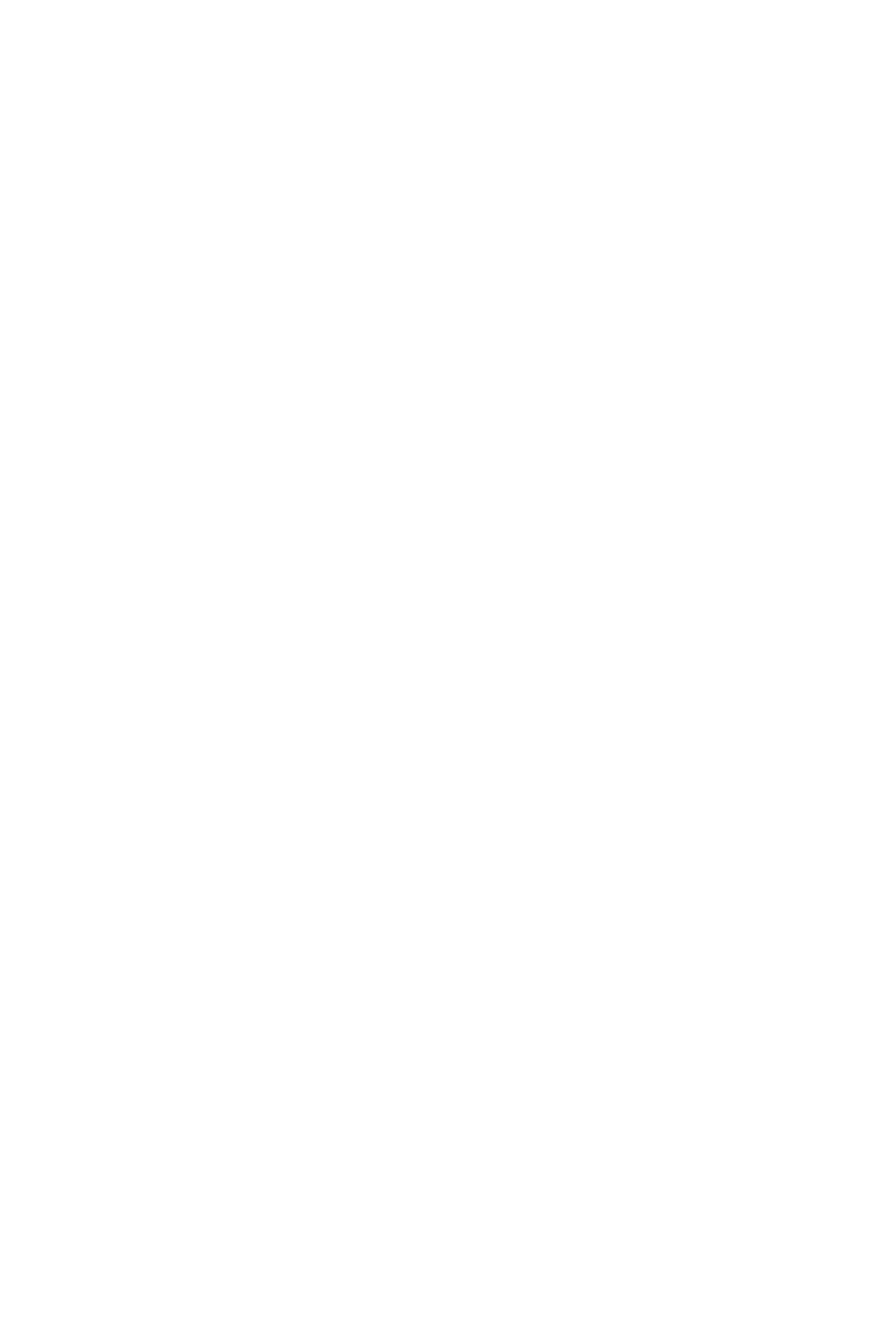
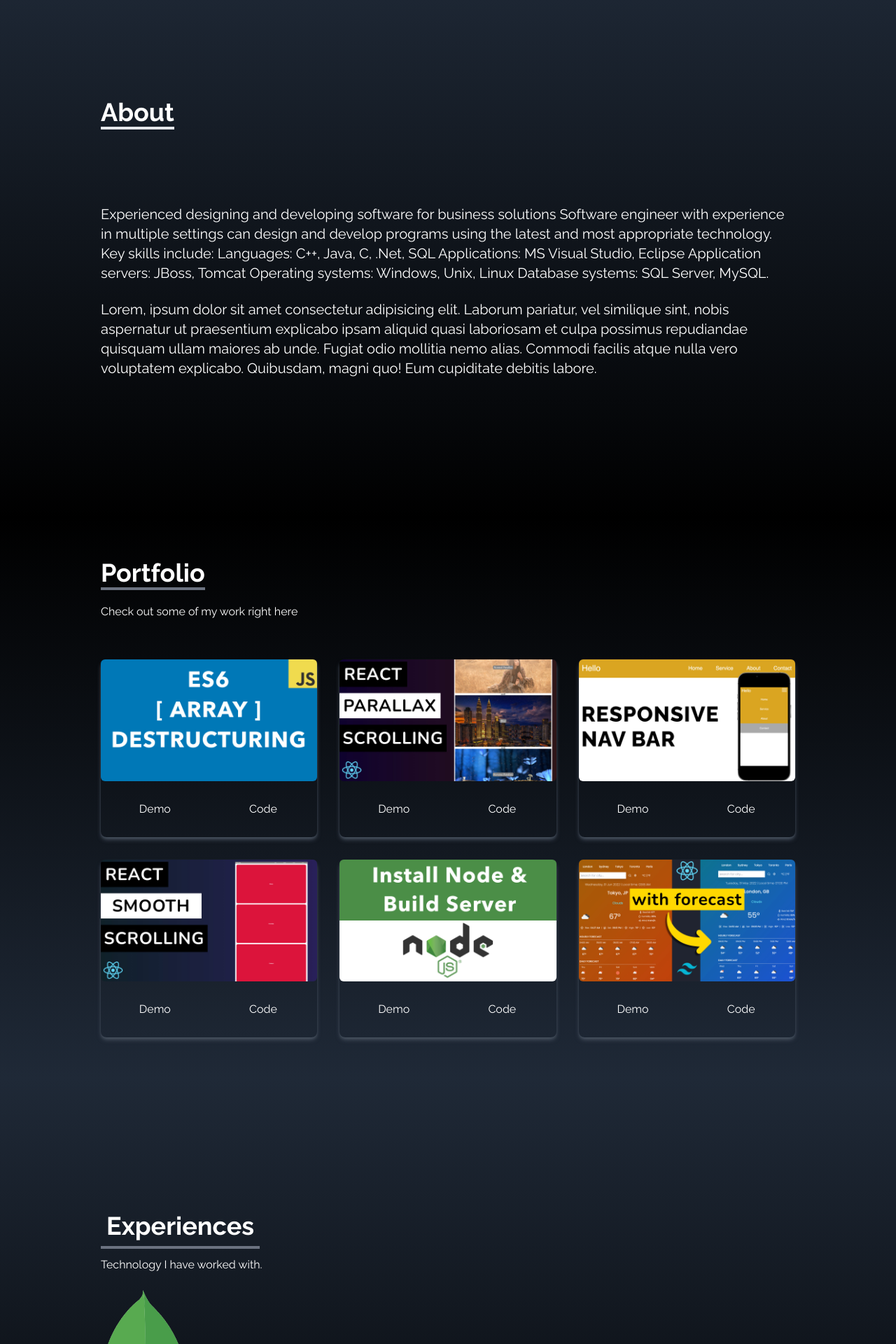
Before and after one commit to ericmaniraguha/portofolio-react-and-tailwind-css, a React (Create React App) app: page / in a window 1280 px wide. Shown: the part 860-2780 px from the top of the page at 70% size. Before the commit the page ends 800 px from the top, so only its background shows below. Built offline with nearby package versions, Linux system fonts and the light colour scheme.

Commit message:
Done with portofolio, about and strated already with experiences

```diff
--- a/src/App.js
+++ b/src/App.js
@@ -1,11 +1,19 @@
+import About from './components/About';
+import Experience from './components/Experience';
 import Home from './components/Home';
 import Navbar from './components/Navbar';
+import Portofolio from './components/Portofolio';
+import SocialLinks from './components/SocialLinks';
 
 function App() {
   return (
     <>
       <Navbar />
       <Home />
+      <About />
+      <Portofolio />
+      <SocialLinks />
+      <Experience />
     </>
   );
 }
--- /dev/null
+++ b/src/components/About.jsx
@@ -0,0 +1,39 @@
+import React from 'react';
+
+const About = () => {
+  return (
+    <div
+      name='about'
+      className='w-full h-screen bg-gradient-to-b from-gray-800 to-black text-white'
+    >
+      <div className='max-w-screen-lg p-4 mx-auto flex flex-col justify-center w-full h-full'>
+        <div className='pb-8'>
+          <p className='text-4xl inline border-b-4 font-bold text-white'>
+            About
+          </p>
+        </div>
+
+        <p className='text-xl mt-20'>
+          Experienced designing and developing software for business solutions
+          Software engineer with experience in multiple settings can design and
+          develop programs using the latest and most appropriate technology. Key
+          skills include: Languages: C++, Java, C, .Net, SQL Applications: MS
+          Visual Studio, Eclipse Application servers: JBoss, Tomcat Operating
+          systems: Windows, Unix, Linux Database systems: SQL Server, MySQL.
+        </p>
+
+        <br />
+
+        <p className='text-xl'>
+          Lorem, ipsum dolor sit amet consectetur adipisicing elit. Laborum
+          pariatur, vel similique sint, nobis aspernatur ut praesentium
+          explicabo ipsam aliquid quasi laboriosam et culpa possimus repudiandae
+          quisquam ullam maiores ab unde. Fugiat odio mollitia nemo alias.
+          Commodi facilis atque nulla vero voluptatem explicabo. Quibusdam,
+          magni quo! Eum cupiditate debitis labore.
+        </p>
+      </div>
+    </div>
+  );
+};
+export default About;
--- /dev/null
+++ b/src/components/Experience.jsx
@@ -0,0 +1,33 @@
+import React from 'react';
+import html from '../assets/html.png';
+import css from '../assets/css.png';
+import javascript from '../assets/javascript.png';
+import reactImage from '../assets/react.png';
+import nextjs from '../assets/nextjs.png';
+import graphql from '../assets/graphql.png';
+import github from '../assets/github.png';
+import mongodb from '../assets/mongodb.png';
+import tailwind from '../assets/tailwind.png';
+
+const Experience = () => {
+  return (
+    <div className='bg-gradient-to-b from-gray-800 to-black w-full h-screen'>
+      <div className='max-w-screen-lg mx-auto p-4 flex flex-col justify-center w-full h-full text-white'>
+        <div>
+          <p className='text-4xl font-bold border-b-4 border-gray-500 p-2 inline'>
+            Experiences
+          </p>
+          <p className='py-6'>Technology I have worked with.</p>
+        </div>
+        <div>
+          <div>
+            <img src={mongodb} alt='' />
+            <p>MongoDB</p>
+          </div>
+        </div>
+      </div>
+    </div>
+  );
+};
+
+export default Experience;
--- a/src/components/Home.jsx
+++ b/src/components/Home.jsx
@@ -2,18 +2,16 @@ import React from 'react';
 import myImage from '../assets/myImage.png';
 import { FiArrowRightCircle } from 'react-icons/fi';
 import { Link } from 'react-scroll';
-import SocialLinks from './SocialLinks';
 
 const Home = () => {
   return (
     <div
       name='home'
-      className='h-screen w-full bg-gradient-to-b from-black via-black to-gray-800'
+      className='h-screen w-full bg-gradient-to-b from-black via-black to-gray-800 '
     >
-      <SocialLinks />
       <div className='max-w-screen-lg mx-auto flex flex-col items-center justify-center h-full px-4 md:flex-row'>
-        <div className='flex flex-col justify-center h-full'>
-          <h2 className='text-4xl sm:text-7xl font-bold text-white'>
+        <div className='flex flex-col justify-center h-full '>
+          <h2 className='text-4xl sm:text-7xl inline border-b-4 font-bold text-white'>
             I'm a Full Stack Developer
           </h2>
           <p className='text-gray-500 py-4 max-w-md'>
@@ -23,6 +21,11 @@ const Home = () => {
             building and designing software. Currenly, I love to work on web
             application using advanced technologies such as: React, Tailwind,
             Matrial UI, Next Js and GraphQL.
+            <p>
+              {' '}
+              Currently, I am persuing master's degree of MSIT at Carnegie
+              Mellon University.
+            </p>
           </p>
 
           <div>
--- a/src/components/Navbar.jsx
+++ b/src/components/Navbar.jsx
@@ -1,5 +1,5 @@
 import React, { useState } from 'react';
-import { FaBars, FaTimes, FatTimes } from 'react-icons/fa';
+import { FaBars, FaTimes } from 'react-icons/fa';
 import { Link } from 'react-scroll';
 
 const Navbar = () => {
@@ -29,7 +29,7 @@ const Navbar = () => {
   ];
 
   return (
-    <div className='flex justify-between items-center px-4 w-full h-20 text-white bg-slate-400 fixed'>
+    <div className='flex justify-between items-center w-full h-14 px-4 text-white bg-slate-400 fixed mt-0'>
       <div>
         <h1 className='text-5xl font-signature ml-2'> EricTech</h1>
       </div>
--- /dev/null
+++ b/src/components/Portofolio.jsx
@@ -0,0 +1,75 @@
+import React from 'react';
+import arrayDestruct from '../assets/portfolio/arrayDestruct.jpg';
+import installNode from '../assets/portfolio/installNode.jpg';
+import navbar from '../assets/portfolio/navbar.jpg';
+import reactParallax from '../assets/portfolio/reactParallax.jpg';
+import reactSmooth from '../assets/portfolio/reactSmooth.jpg';
+
+import reactWeather from '../assets/portfolio/reactWeather.jpg';
+
+const Portofolio = () => {
+  const portfolios = [
+    {
+      id: 1,
+      src: arrayDestruct,
+    },
+    {
+      id: 2,
+      src: reactParallax,
+    },
+    {
+      id: 3,
+      src: navbar,
+    },
+    {
+      id: 4,
+      src: reactSmooth,
+    },
+    {
+      id: 5,
+      src: installNode,
+    },
+    {
+      id: 6,
+      src: reactWeather,
+    },
+  ];
+
+  return (
+    <div
+      name='portfolio'
+      className='bg-gradient-to-b from-black to-gray-800 w-full text-white md:h-screen'
+    >
+      <div className='max-w-screen-lg p-4 mx-auto flex flex-col justify-center w-full h-full'>
+        <div className='pb-8'>
+          <p className='text-4xl font-bold inline border-b-4 border-gray-500'>
+            Portfolio
+          </p>
+          <p className='py-6'>Check out some of my work right here</p>
+        </div>
+
+        <div className='grid sm:grid-cols-2 md:grid-cols-3 gap-8 px-12 sm:px-0'>
+          {portfolios.map(({ id, src }) => (
+            <div key={id} className='shadow-md shadow-gray-600 rounded-lg'>
+              <img
+                src={src}
+                alt=''
+                className='rounded-md duration-200 hover:scale-105'
+              />
+              <div className='flex items-center justify-center'>
+                <button className='w-1/2 px-6 py-3 m-4 duration-200 hover:scale-105'>
+                  Demo
+                </button>
+                <button className='w-1/2 px-6 py-3 m-4 duration-200 hover:scale-105'>
+                  Code
+                </button>
+              </div>
+            </div>
+          ))}
+        </div>
+      </div>
+    </div>
+  );
+};
+
+export default Portofolio;
--- a/src/components/SocialLinks.jsx
+++ b/src/components/SocialLinks.jsx
@@ -41,7 +41,7 @@ const SocialLinks = () => {
           Twitter <AiOutlineTwitter size={30} />
         </>
       ),
-      href: 'mailto:emanirag@andrew.cmu.edu, ericmaniraguha@gmail.com',
+      href: 'Twitter:https://twitter.com/maniraguha_eric',
     },
     {
       id: 5,
```
Also changed, not shown: src/assets/mongodb.png (added).
